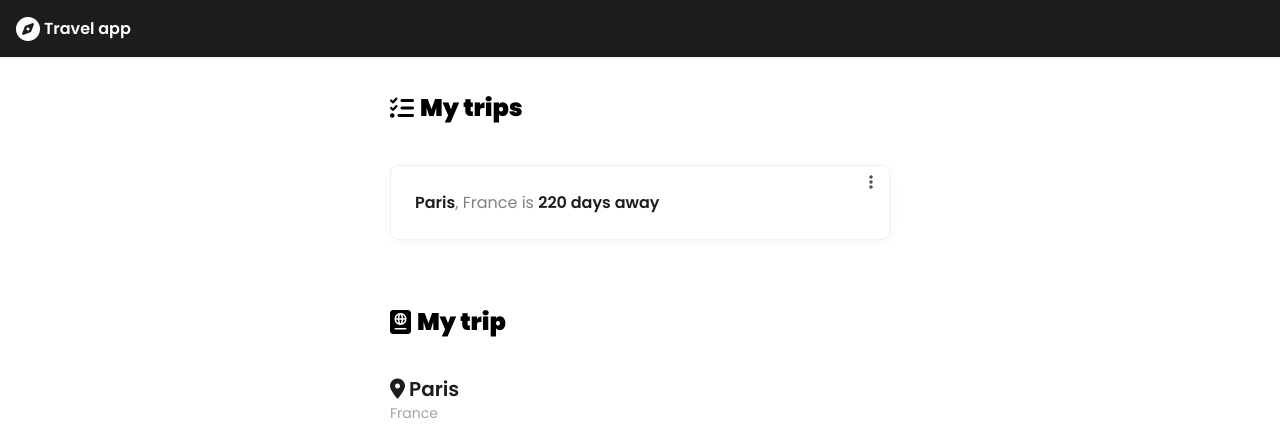
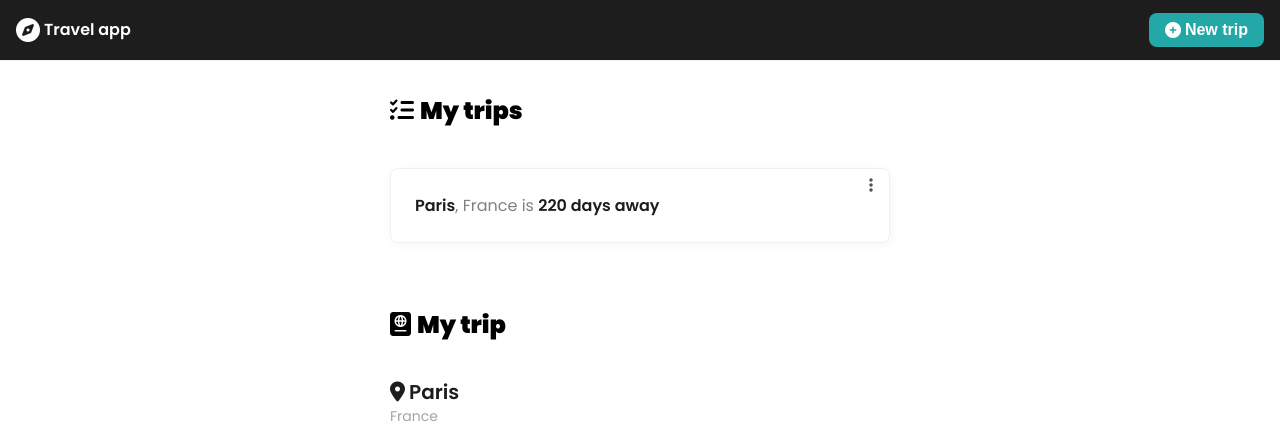
Before and after one commit to developmentpark/travel-app, a website built with webpack: page src/client/view/index.html in a window 1280 px wide. Shown: the top 445 px of the page. Built offline with nearby package versions, Linux system fonts and the light colour scheme.

Commit message:
added new trip navbar

```diff
--- a/src/client/styles/base.scss
+++ b/src/client/styles/base.scss
@@ -24,24 +24,6 @@ body {
 h1 {
   font-size: 16px;
   font-weight: 600;
-}
-
-header {
-  display: flex;
-  padding: 1rem;
-  border-bottom: 1px solid $gray-color_1;
-  background-color: $black-color;
-
-  .logo {
-    display: flex;
-    align-items: center;
-    gap: 4px;
-    color: $white-color;
-
-    .logo__icon {
-      font-size: 24px;
-    }
-  }
 }
 
 footer {
--- /dev/null
+++ b/src/client/styles/header.scss
@@ -0,0 +1,27 @@
+header {
+  display: flex;
+  align-items: center;
+  padding: 0.8rem 1rem;
+  border-bottom: 1px solid $gray-color_1;
+  background-color: $black-color;
+  justify-content: space-between;
+
+  .new-btn {
+    display: flex;
+    align-items: center;
+    gap: 4px;
+    box-shadow: none;
+    padding: 8px 16px;
+  }
+
+  .logo {
+    display: flex;
+    align-items: center;
+    gap: 4px;
+    color: $white-color;
+
+    .logo__icon {
+      font-size: 24px;
+    }
+  }
+}
--- a/src/client/styles/index.scss
+++ b/src/client/styles/index.scss
@@ -1,4 +1,5 @@
 @import "./base.scss";
+@import "./header.scss";
 @import "./plans-section.scss";
 @import "./plan-section.scss";
 @import "./new-plan-section.scss";
--- a/src/client/view/index.html
+++ b/src/client/view/index.html
@@ -24,6 +24,9 @@
         <h1 class="logo">
           <i class="logo__icon fa-solid fa-compass"></i> Travel app
         </h1>
+        <button class="button new-btn">
+          <i class="fa-solid fa-circle-plus"></i>New trip
+        </button>
       </header>
       <main>
         <section class="section plans">
```
